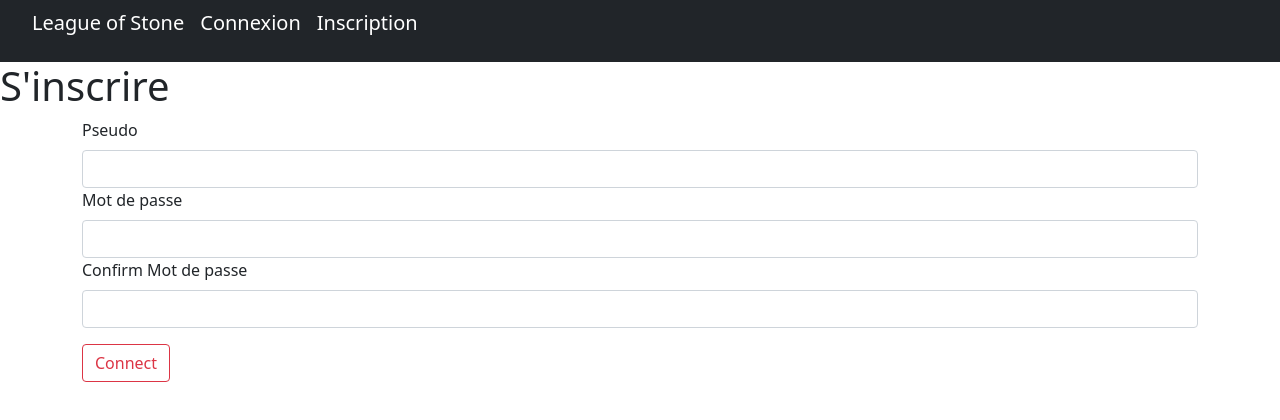
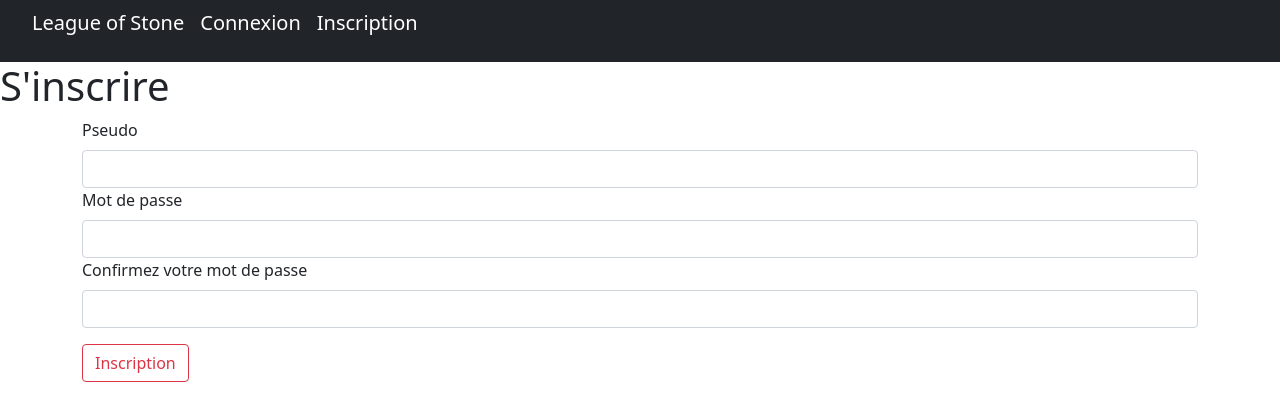
Before and after one commit to auguimann/League-Of-Stones, a React (Create React App) app in the folder league-of-stones/: page /signin in a window 1280 px wide. Shown: the top 420 px of the page. Built offline with nearby package versions, Linux system fonts and the light colour scheme.

Commit message:
signin update

```diff
--- a/league-of-stones/src/Signin.jsx
+++ b/league-of-stones/src/Signin.jsx
@@ -1,75 +1,120 @@
-import {Field, Form} from "react-final-form"
+import {Field, Form} from "react-final-form";
 
 function Signin() {
 
     const onSubmit = values => {
-        if(values.name === undefined|| values.password === undefined|| values.mdp_confirm === undefined) {
-            alert("Vous devez remplir tous les champs")
+
+        if(values.name === undefined || values.password === undefined || values.passwordConfirm === undefined) {
+
+            alert("Au moins un des champs est vide");
+
         } else {
-            if (values.pseudo.trim() === "") {
-                alert("entrez un pseudo")
-            } else if (values.mdp.trim() === "") {
-                alert("entrez un mot de passe")
-            } else if (values.mdp_confirm.trim() === "") {
-                alert("veuillez confirmé le mot de passe")
-            } else if (values.mdp !== values.mdp_confirm) {
-                alert("Les mots de passe ne correspondent pas")
+
+            if(values.name.trim() === "") {
+
+                alert("Veuillez rentrer un pseudo");
+
+            } else if(values.password.trim() === "") {
+
+                alert("Veuillez rentrer un mot de passe");
+
+            } else if(values.passwordConfirm.trim() === "") {
+
+                alert("Veuillez confirmer votre mot de passe");
+
+            } else if(values.password !== values.passwordConfirm) {
+
+                alert("Les mots de passe ne concordent pas");
+
             } else {
-                const newVal = {"name": values.name, "email": values.name +"@L3.fr", "password": values.mdp }
-                fetch ('http://localhost:3001/user', {
+
+                const newVal = {"name": values.name, "email": values.name + "@l3.fr", "password": values.password};
+                fetch('http://localhost:3001/user', {
+
                     method: 'PUT',
                     headers: {
-                        'content-type': 'application/json'
+
+                        'Content-Type': 'application/json',
+
                     },
                     body: JSON.stringify(newVal),
+
+                }).then(response => response.json()).then(() => {
+
+                    document.querySelector("#form").innerHTML =
+                        "<h1>Votre compte à bien été créé</h1>"
+
+                }).catch((error) => {
+
+                    console.error('Error:', error);
+
+                });
+
             }
-                ).then(response => response.json()).then(() => {
-                    document.querySelector("#form").innerHTML = "<h1>votre compte a ete crée</h1>"
-                }).catch((error ) => {
-                    console.error('Error:', error);
-                });
+
         }
+
     }
-    }
+
     return (
+
         <Form
+
             onSubmit={onSubmit}
             render={({ handleSubmit }) => (
-                <>
-                <h1>S'inscrire</h1>
-                <div className="container" id="Form">
+
+                <div id="signin">
+                    <h1 id="titleForm">S'inscrire</h1>
+                    <div className="container" id="form">
+
                         <form onSubmit={handleSubmit}>
+
                             <div className="mb-3">
-                            <label htmlFor="htmlFor" className="form-label">Pseudo</label>
+
+                                <label htmlFor="name" className="form-label">Pseudo</label>
                                 <Field
-                                name="pseudo"
+
+                                    name="name"
                                     component="input"
                                     className="form-control"
-                                id="pseudo"
+                                    id="name"
+
                                 />
-                            <label htmlFor="mdp" className="form-label">Mot de passe</label>
+                                <label htmlFor="password" className="form-label">Mot de passe</label>
                                 <Field
-                                name="mdp"
+
+                                    name="password"
                                     component="input"
                                     type="password"
                                     className="form-control"
-                                id="mdp"
+                                    id="password"
+
                                 />
-                            <label htmlFor="mdp" className="form-label">Confirm Mot de passe</label>
+                                <label htmlFor="passwordConfirm" className="form-label">Confirmez votre mot de passe</label>
                                 <Field
-                                name="mdp_confirm"
+
+                                    name="passwordConfirm"
                                     component="input"
                                     type="password"
                                     className="form-control"
-                                id="mdp_confirm"
+                                    id="passwordConfirm"
+
                                 />
+
                             </div>
-                        <button type="submit" className="btn btn-outline-danger">Connect</button>
+                            <button type="submit" className="btn btn-outline-danger">Inscription</button>
+
                         </form>
+
                     </div>
-                </>
+                </div>
+
             )}
+
         />
+
     );
+
 }
-export default Signin;
+
+export default Signin
```
Also changed, not shown: league-of-stones/src/App.jsx (indentation only), 2 other files (tests, documents, lock files or other folders). Lines whose indentation alone changed are shown as unchanged.
